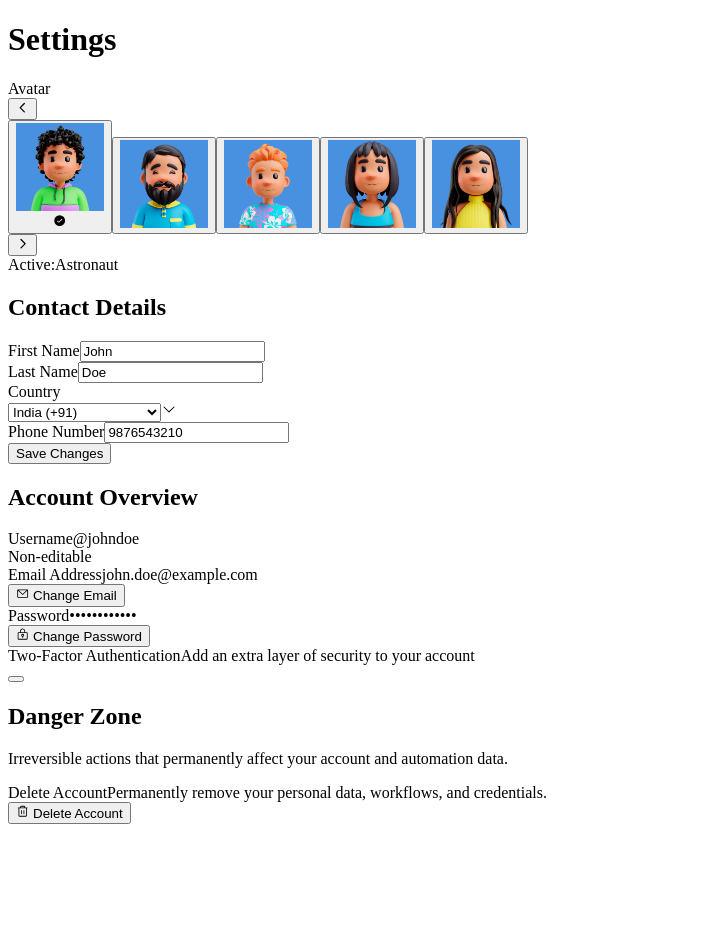
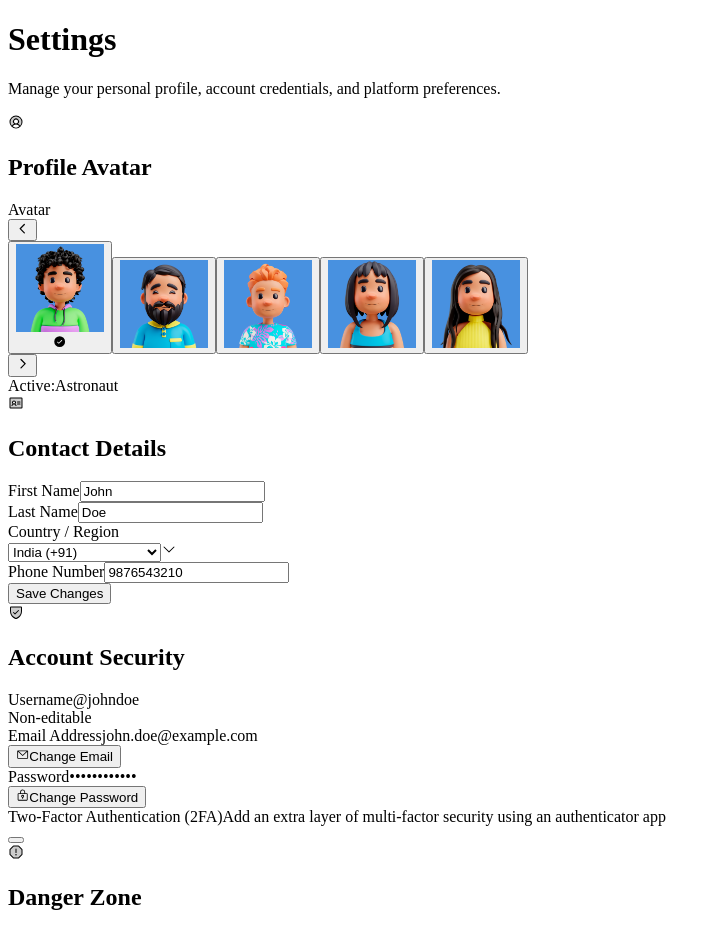
Before and after one commit to exorcist09/kairo-v2, a Next.js app in the folder frontend/: page /SettingsPage/Settings in a window 1280 px wide. Shown: the top 931 px of the page, without its empty margins (0-721 px from the left). Before the commit the page ends 832 px from the top, so only its background shows below. Built offline with nearby package versions, Linux system fonts and the light colour scheme.

Commit message:
refactor: redesign Settings page

```diff
--- a/frontend/src/pages/SettingsPage/Settings.tsx
+++ b/frontend/src/pages/SettingsPage/Settings.tsx
@@ -1,7 +1,17 @@
 "use client";
 
-import { CaretDown, Trash, EnvelopeSimple, LockKey, Check } from "@phosphor-icons/react";
 import { useState } from "react";
+import {
+  CaretDown,
+  Trash,
+  EnvelopeSimple,
+  LockKey,
+  Check,
+  UserCircle,
+  IdentificationCard,
+  ShieldCheck,
+  WarningOctagon,
+} from "@phosphor-icons/react";
 import AvatarSelector from "@/shared/AvatarSelector";
 
 export default function Settings() {
@@ -16,21 +26,32 @@ export default function Settings() {
 
   return (
     <div className="w-full h-full flex flex-col">
-      <h1 className="text-2xl font-bold text-gray-900 mb-6">Settings</h1>
+      {/* Page Header */}
+      <div className="mb-6 flex-shrink-0">
+        <h1 className="text-2xl font-bold text-gray-900">Settings</h1>
+        <p className="text-xs text-gray-500 mt-0.5">
+          Manage your personal profile, account credentials, and platform preferences.
+        </p>
+      </div>
 
-      {/* Scrollable Container with border */}
+      {/* Main Scrollable Canvas */}
       <div className="flex-1 border border-gray-200 rounded-2xl bg-white overflow-hidden flex flex-col">
-        <div className="flex-1 overflow-y-auto no-scrollbar p-6 md:p-8 flex flex-col gap-8">
+        <div className="flex-1 overflow-y-auto no-scrollbar p-6 md:p-8 flex flex-col">
+          <div className="max-w-4xl mx-auto w-full flex flex-col gap-6 pb-6">
 
-          {/* Profile Avatar Section (Increased vertical height, centered selector) */}
-          <div className="bg-gray-50/70 rounded-2xl border border-gray-100 p-8 sm:p-12 shadow-xs flex flex-col items-center justify-center text-center">
-            {/* <h2 className="text-xl font-bold text-gray-900 mb-1">Account Avatar</h2>
-            <p className="text-xs text-gray-500 mb-4 max-w-sm">
-              The avatar in the center is your selected profile picture across all workflows.
-            </p> */}
+            {/* 1. Profile Avatar Card (Signature Top-Left Clipped Watermark Icon) */}
+            <div className="relative overflow-hidden bg-white rounded-2xl border border-gray-200/90 p-6 md:p-8 shadow-xs flex flex-col items-center justify-center text-center">
+              {/* Top-left clipped watermark icon */}
+              <div className="absolute -top-7 -left-7 w-28 h-28 opacity-10 pointer-events-none text-blue-600">
+                <UserCircle weight="duotone" className="w-full h-full" />
+              </div>
+
+              <div className="z-10 relative mb-5">
+                <h2 className="text-base sm:text-lg font-bold text-gray-900">Profile Avatar</h2>
+              </div>
 
               {/* Centered Avatar Selector */}
-            <div className="w-full flex justify-center">
+              <div className="z-10 relative w-full flex justify-center">
                 <AvatarSelector
                   selectedAvatar={selectedAvatar}
                   onSelect={setSelectedAvatar}
@@ -38,138 +59,164 @@ export default function Settings() {
               </div>
             </div>
 
-          {/* Contact Details */}
-          <div className="bg-gray-50/70 rounded-2xl border border-gray-100 p-6 md:p-8 shadow-xs">
-            <h2 className="text-xl font-bold text-gray-900 mb-6">Contact Details</h2>
-            <div className="grid grid-cols-1 md:grid-cols-2 gap-6">
+            {/* 2. Contact Details Card (Signature Top-Left Clipped Watermark Icon) */}
+            <div className="relative overflow-hidden bg-white rounded-2xl border border-gray-200/90 p-6 md:p-8 shadow-xs flex flex-col gap-6">
+              {/* Top-left clipped watermark icon */}
+              <div className="absolute -top-7 -left-7 w-28 h-28 opacity-10 pointer-events-none text-blue-600">
+                <IdentificationCard weight="duotone" className="w-full h-full" />
+              </div>
+
+              <div className="z-10 relative pb-3 border-b border-gray-100">
+                <h2 className="text-base sm:text-lg font-bold text-gray-900">Contact Details</h2>
+              </div>
+
+              {/* Form Grid */}
+              <div className="z-10 relative grid grid-cols-1 md:grid-cols-2 gap-5">
                 {/* First Name */}
-              <div className="flex flex-col gap-2">
-                <label className="text-sm font-semibold text-gray-900">First Name</label>
+                <div className="flex flex-col gap-1.5">
+                  <label className="text-xs font-semibold text-gray-700">First Name</label>
                   <input
                     type="text"
                     defaultValue="John"
-                  className="px-4 py-3 rounded-xl border border-gray-200 focus:outline-none focus:ring-2 focus:ring-blue-500 text-sm text-gray-900 bg-white"
+                    className="px-3.5 py-2.5 rounded-xl border border-gray-200 bg-gray-50/50 hover:bg-white focus:bg-white text-xs font-medium text-gray-900 focus:outline-none focus:ring-2 focus:ring-blue-500/20 focus:border-blue-500 transition-all"
                   />
                 </div>
+
                 {/* Last Name */}
-              <div className="flex flex-col gap-2">
-                <label className="text-sm font-semibold text-gray-900">Last Name</label>
+                <div className="flex flex-col gap-1.5">
+                  <label className="text-xs font-semibold text-gray-700">Last Name</label>
                   <input
                     type="text"
                     defaultValue="Doe"
-                  className="px-4 py-3 rounded-xl border border-gray-200 focus:outline-none focus:ring-2 focus:ring-blue-500 text-sm text-gray-900 bg-white"
+                    className="px-3.5 py-2.5 rounded-xl border border-gray-200 bg-gray-50/50 hover:bg-white focus:bg-white text-xs font-medium text-gray-900 focus:outline-none focus:ring-2 focus:ring-blue-500/20 focus:border-blue-500 transition-all"
                   />
                 </div>
 
                 {/* Country */}
-              <div className="flex flex-col gap-2">
-                <label className="text-sm font-semibold text-gray-900">Country</label>
+                <div className="flex flex-col gap-1.5">
+                  <label className="text-xs font-semibold text-gray-700">Country / Region</label>
                   <div className="relative">
                     <select
                       defaultValue="IN"
-                    className="w-full px-4 py-3 rounded-xl border border-gray-200 focus:outline-none focus:ring-2 focus:ring-blue-500 text-sm appearance-none bg-white text-gray-900 cursor-pointer"
+                      className="w-full px-3.5 py-2.5 rounded-xl border border-gray-200 bg-gray-50/50 hover:bg-white focus:bg-white text-xs font-medium text-gray-900 focus:outline-none focus:ring-2 focus:ring-blue-500/20 focus:border-blue-500 transition-all appearance-none cursor-pointer pr-10"
                     >
                       <option value="IN">India (+91)</option>
                       <option value="US">United States (+1)</option>
                       <option value="UK">United Kingdom (+44)</option>
                       <option value="CA">Canada (+1)</option>
                       <option value="DE">Germany (+49)</option>
+                      <option value="SG">Singapore (+65)</option>
                     </select>
-                  <CaretDown className="absolute right-4 top-1/2 -translate-y-1/2 w-4 h-4 text-gray-400 pointer-events-none" />
+                    <CaretDown className="absolute right-3.5 top-1/2 -translate-y-1/2 w-4 h-4 text-gray-400 pointer-events-none" />
                   </div>
                 </div>
 
                 {/* Phone Number */}
-              <div className="flex flex-col gap-2">
-                <label className="text-sm font-semibold text-gray-900">Phone Number</label>
+                <div className="flex flex-col gap-1.5">
+                  <label className="text-xs font-semibold text-gray-700">Phone Number</label>
                   <input
-                  type="text"
+                    type="tel"
                     defaultValue="9876543210"
-                  className="px-4 py-3 rounded-xl border border-gray-200 focus:outline-none focus:ring-2 focus:ring-blue-500 text-sm text-gray-900 bg-white"
+                    className="px-3.5 py-2.5 rounded-xl border border-gray-200 bg-gray-50/50 hover:bg-white focus:bg-white text-xs font-medium text-gray-900 focus:outline-none focus:ring-2 focus:ring-blue-500/20 focus:border-blue-500 transition-all"
                   />
                 </div>
               </div>
 
-            <div className="flex items-center gap-4 mt-8">
+              {/* Save Button */}
+              <div className="z-10 relative flex items-center gap-3 pt-2">
                 <button
                   type="button"
                   onClick={handleSave}
-                className="bg-blue-600 text-white px-8 py-2.5 rounded-xl text-sm font-medium hover:bg-blue-700 transition-colors shadow-xs cursor-pointer"
+                  className="bg-blue-600 hover:bg-blue-700 text-white px-6 py-2.5 rounded-xl text-xs font-semibold transition-colors shadow-xs cursor-pointer"
                 >
                   Save Changes
                 </button>
                 {savedSuccess && (
                   <span className="flex items-center gap-1.5 text-xs font-semibold text-emerald-600 animate-in fade-in">
-                  <Check weight="bold" className="w-4 h-4" /> Changes saved successfully!
+                    <Check weight="bold" className="w-4 h-4" />
+                    <span>Changes saved successfully</span>
                   </span>
                 )}
               </div>
             </div>
 
-          {/* Account Overview */}
-          <div className="bg-gray-50/70 rounded-2xl border border-gray-100 p-6 md:p-8 shadow-xs flex flex-col gap-6">
-            <h2 className="text-xl font-bold text-gray-900">Account Overview</h2>
+            {/* 3. Account Security & Overview Card (Signature Top-Left Clipped Watermark Icon) */}
+            <div className="relative overflow-hidden bg-white rounded-2xl border border-gray-200/90 p-6 md:p-8 shadow-xs flex flex-col gap-5">
+              {/* Top-left clipped watermark icon */}
+              <div className="absolute -top-7 -left-7 w-28 h-28 opacity-10 pointer-events-none text-blue-600">
+                <ShieldCheck weight="duotone" className="w-full h-full" />
+              </div>
 
-            <div className="flex flex-col gap-4">
+              <div className="z-10 relative pb-3 border-b border-gray-100">
+                <h2 className="text-base sm:text-lg font-bold text-gray-900">Account Security</h2>
+              </div>
+
+              <div className="z-10 relative flex flex-col divide-y divide-gray-100">
                 {/* Username Row */}
-              <div className="flex items-center justify-between py-4 border-b border-gray-200/80">
+                <div className="flex flex-col sm:flex-row sm:items-center justify-between py-3.5 gap-2">
                   <div className="flex flex-col">
-                  <span className="text-sm font-semibold text-gray-900 mb-1">Username</span>
-                  <span className="text-sm text-gray-500 font-mono">@johndoe</span>
+                    <span className="text-xs font-bold text-gray-900">Username</span>
+                    <span className="text-xs text-gray-500 font-mono mt-0.5">@johndoe</span>
                   </div>
-                <span className="text-xs font-medium text-gray-500 bg-gray-100 text-gray-800 border-gray-200 px-3 py-1 rounded-full">
+                  <span className="text-[11px] font-semibold text-gray-500 bg-gray-100 border border-gray-200/80 px-2.5 py-0.5 rounded-full self-start sm:self-auto">
                     Non-editable
                   </span>
                 </div>
 
                 {/* Email Row */}
-              <div className="flex items-center justify-between py-4 border-b border-gray-200/80">
+                <div className="flex flex-col sm:flex-row sm:items-center justify-between py-3.5 gap-2">
                   <div className="flex flex-col">
-                  <span className="text-sm font-semibold text-gray-900 mb-1">Email Address</span>
-                  <span className="text-sm text-gray-500">john.doe@example.com</span>
+                    <span className="text-xs font-bold text-gray-900">Email Address</span>
+                    <span className="text-xs text-gray-500 mt-0.5">john.doe@example.com</span>
                   </div>
                   <button
                     type="button"
-                  className="text-sm font-medium text-blue-600 hover:text-blue-700 flex items-center gap-2 px-4 py-2 rounded-lg hover:bg-blue-50 transition-colors cursor-pointer"
+                    className="flex items-center gap-1.5 text-xs font-semibold text-gray-700 bg-white hover:bg-gray-50 border border-gray-200 px-3.5 py-1.5 rounded-xl transition-colors cursor-pointer self-start sm:self-auto shadow-2xs"
                   >
-                  <EnvelopeSimple className="w-4 h-4" /> Change Email
+                    <EnvelopeSimple className="w-3.5 h-3.5 text-gray-500" />
+                    <span>Change Email</span>
                   </button>
                 </div>
 
                 {/* Password Row */}
-              <div className="flex items-center justify-between py-4 border-b border-gray-200/80">
+                <div className="flex flex-col sm:flex-row sm:items-center justify-between py-3.5 gap-2">
                   <div className="flex flex-col">
-                  <span className="text-sm font-semibold text-gray-900 mb-1">Password</span>
-                  <span className="text-sm text-gray-500 font-mono">••••••••••••</span>
+                    <span className="text-xs font-bold text-gray-900">Password</span>
+                    <span className="text-xs text-gray-400 font-mono tracking-wider mt-0.5">
+                      ••••••••••••
+                    </span>
                   </div>
                   <button
                     type="button"
-                  className="text-sm font-medium text-blue-600 hover:text-blue-700 flex items-center gap-2 px-4 py-2 rounded-lg hover:bg-blue-50 transition-colors cursor-pointer"
+                    className="flex items-center gap-1.5 text-xs font-semibold text-gray-700 bg-white hover:bg-gray-50 border border-gray-200 px-3.5 py-1.5 rounded-xl transition-colors cursor-pointer self-start sm:self-auto shadow-2xs"
                   >
-                  <LockKey className="w-4 h-4" /> Change Password
+                    <LockKey className="w-3.5 h-3.5 text-gray-500" />
+                    <span>Change Password</span>
                   </button>
                 </div>
 
                 {/* 2FA Row */}
-              <div className="flex items-center justify-between py-4">
+                <div className="flex items-center justify-between py-3.5 gap-4">
                   <div className="flex flex-col">
-                  <span className="text-sm font-semibold text-gray-900 mb-1">Two-Factor Authentication</span>
-                  <span className="text-sm text-gray-500">Add an extra layer of security to your account</span>
+                    <span className="text-xs font-bold text-gray-900">Two-Factor Authentication (2FA)</span>
+                    <span className="text-xs text-gray-500 mt-0.5">
+                      Add an extra layer of multi-factor security using an authenticator app
+                    </span>
                   </div>
 
-                {/* Toggle Button */}
+                  {/* Toggle Switch */}
                   <button
                     type="button"
                     onClick={() => setIs2FAEnabled(!is2FAEnabled)}
                     aria-pressed={is2FAEnabled}
                     aria-label="Toggle Two-Factor Authentication"
-                  className={`relative w-12 h-6 rounded-full transition-colors flex-shrink-0 cursor-pointer ${
-                    is2FAEnabled ? "bg-blue-600" : "bg-gray-300"
+                    className={`relative w-11 h-6 rounded-full transition-colors flex-shrink-0 cursor-pointer ${
+                      is2FAEnabled ? "bg-blue-600" : "bg-gray-200"
                     }`}
                   >
                     <div
                       className={`absolute top-1 bg-white w-4 h-4 rounded-full shadow-xs transition-transform duration-200 ease-in-out ${
-                      is2FAEnabled ? "translate-x-7 left-0" : "translate-x-1 left-0"
+                        is2FAEnabled ? "translate-x-6 left-0" : "translate-x-1 left-0"
                       }`}
                     />
                   </button>
@@ -177,27 +224,30 @@ export default function Settings() {
               </div>
             </div>
 
-          {/* Danger Zone Section */}
-          <div className="bg-red-50/20 rounded-2xl border border-red-200/60 p-6 md:p-8 shadow-xs flex flex-col gap-4">
-            <div className="flex flex-col gap-1 pb-3 border-b border-red-100">
-              <h2 className="text-xl font-bold text-red-600">Danger Zone</h2>
-              <p className="text-xs text-gray-500">
-                Irreversible actions that permanently affect your account and automation data.
-              </p>
+            {/* 4. Danger Zone Card (Signature Top-Left Clipped Watermark Icon in Red) */}
+            <div className="relative overflow-hidden bg-white rounded-2xl border border-red-200/80 p-6 md:p-8 shadow-xs flex flex-col gap-4">
+              {/* Top-left clipped watermark icon */}
+              <div className="absolute -top-7 -left-7 w-28 h-28 opacity-10 pointer-events-none text-red-500">
+                <WarningOctagon weight="duotone" className="w-full h-full" />
               </div>
 
-            <div className="flex flex-col sm:flex-row sm:items-center justify-between gap-4 pt-1">
+              <div className="z-10 relative pb-3 border-b border-red-100 flex flex-col gap-0.5">
+                <h2 className="text-base sm:text-lg font-bold text-red-600">Danger Zone</h2>
+              </div>
+
+              <div className="z-10 relative flex flex-col sm:flex-row sm:items-center justify-between gap-4 pt-1">
                 <div className="flex flex-col">
-                <span className="text-sm font-semibold text-gray-900">Delete Account</span>
-                <span className="text-xs text-gray-500">
-                  Permanently remove your personal data, workflows, and credentials.
+                  <span className="text-xs font-bold text-gray-900">Delete Account</span>
+                  <span className="text-xs text-gray-500 mt-0.5 max-w-md">
+                    Permanently delete your personal profile, credentials, pipelines, and credit balance.
                   </span>
                 </div>
                 <button
                   type="button"
-                className="flex items-center justify-center gap-2 text-sm font-semibold text-white bg-red-500/85 hover:bg-red-600 px-6 py-2.5 rounded-xl transition-colors shadow-xs cursor-pointer self-start sm:self-auto"
+                  className="flex items-center justify-center gap-2 text-xs font-semibold text-white bg-red-600 hover:bg-red-700 px-5 py-2.5 rounded-xl transition-colors shadow-xs cursor-pointer self-start sm:self-auto flex-shrink-0"
                 >
-                <Trash className="w-4 h-4" /> Delete Account
+                  <Trash className="w-3.5 h-3.5" />
+                  <span>Delete Account</span>
                 </button>
               </div>
             </div>
@@ -205,5 +255,6 @@ export default function Settings() {
           </div>
         </div>
       </div>
+    </div>
   );
 }
```
Lines whose indentation alone changed are shown as unchanged.
